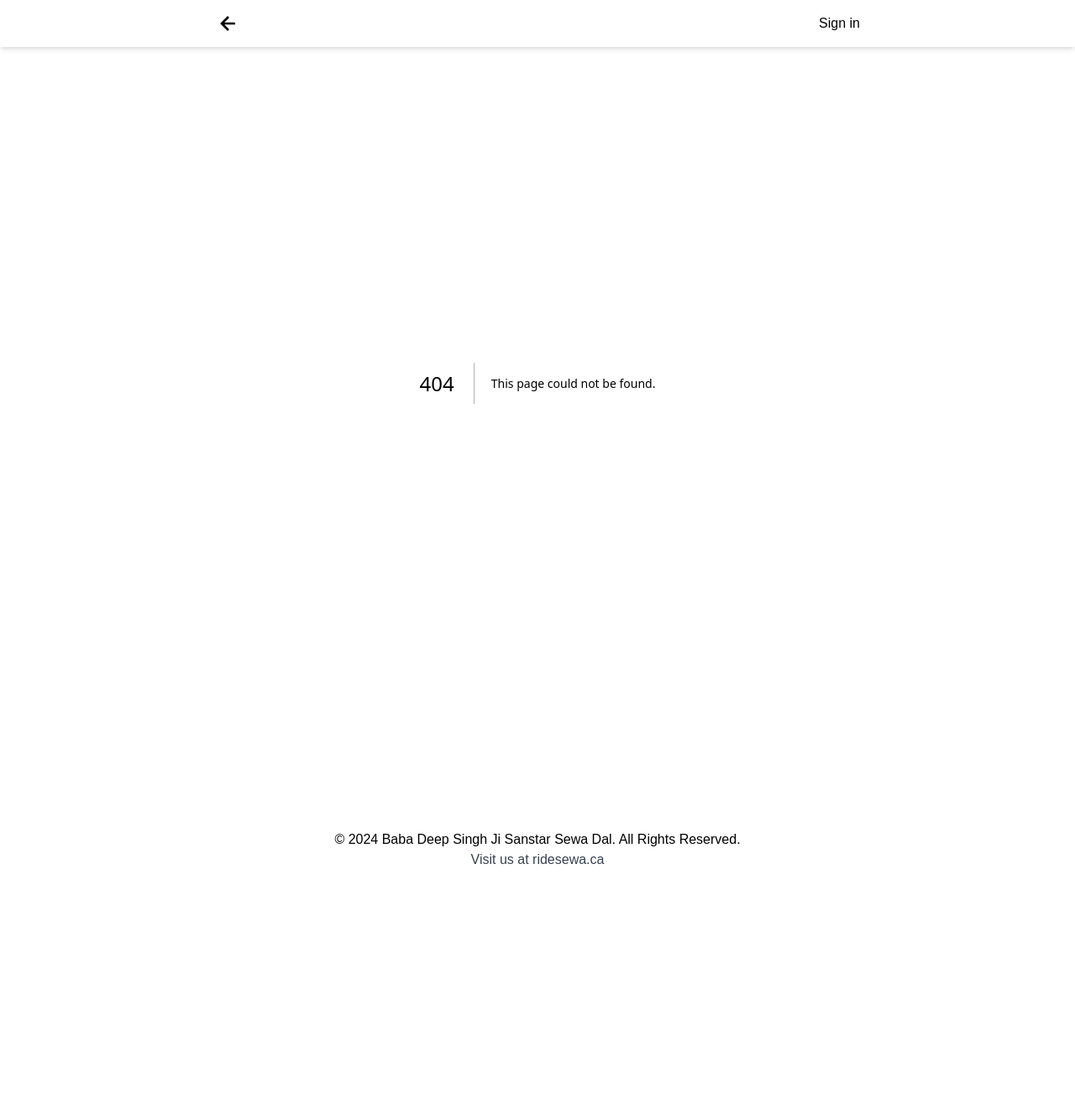
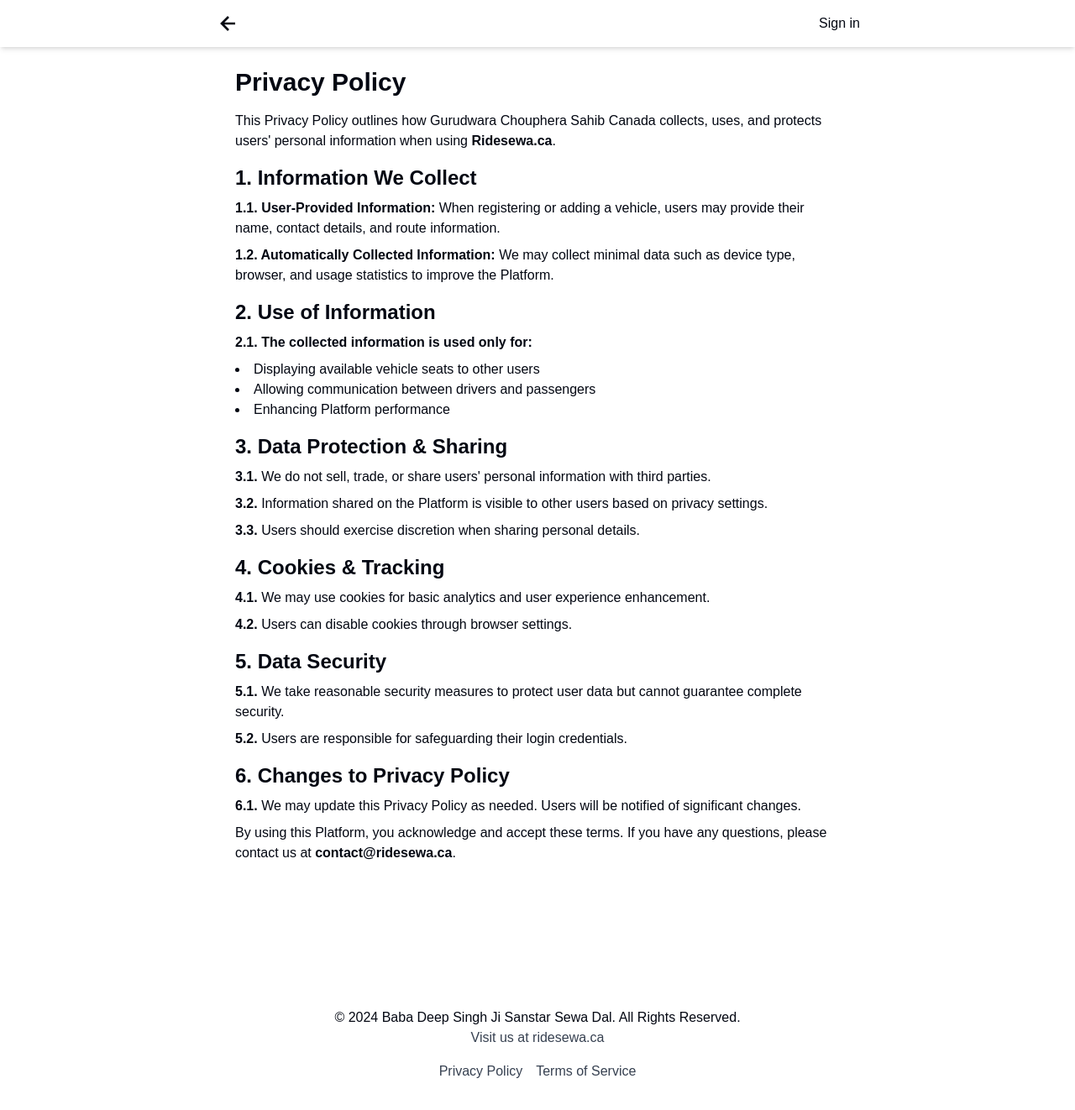
Before and after one commit to gursewak8427/rideshare, a Next.js app: page /privacy in a window 1280 px wide. Before the commit this address had no page. Shown: the top 1322 px of the page at 84% size. Before the commit the page ends 1036 px from the top, so only its background shows below. Built offline with nearby package versions, Linux system fonts and the light colour scheme.

Commit message:
feat: terms and policy

```diff
--- a/app/layout.tsx
+++ b/app/layout.tsx
@@ -36,14 +36,17 @@
           <div className="max-w-3xl pb-[100px] min-h-[90vh] relative mx-auto">
             {children}
           </div>
-          {/* Footer Navigation */}
-          <footer className="text-center mt-8">
+          <footer className="text-center mt-8 mb-[100px]">
             <p>
               &copy; {new Date().getFullYear()} Baba Deep Singh Ji Sanstar Sewa Dal. All Rights Reserved.
             </p>
             <p className="text-gray-700">
               Visit us at <Link href="https://www.ridesewa.ca">ridesewa.ca</Link>
             </p>
+            <div className="mt-4">
+              <Link href="/privacy" className="mx-2 text-gray-700">Privacy Policy</Link>
+              <Link href="/terms" className="mx-2 text-gray-700">Terms of Service</Link>
+            </div>
           </footer>
         </Authlaoyut>
       </body>
--- a/app/myrides/[id]/page.jsx
+++ b/app/myrides/[id]/page.jsx
@@ -7,7 +7,7 @@
 
   return (
     <>
-      <RideDetails data={data}></RideDetails>
+      <RideDetails data={{ ...data, _id: data?._id?.toString(), }}></RideDetails>
     </>
   );
 };
--- a/app/myrides/page.tsx
+++ b/app/myrides/page.tsx
@@ -23,6 +23,7 @@
 
   useEffect(() => {
     getMyRides();
+    console.log("hello")
   }, []);
 
   return (
@@ -42,8 +43,8 @@
                   {ride.routetype === "go"
                     ? `${ride.location} to Gurudwara Sahib`
                     : ride.routetype === "back"
-                    ? `Gurudwara Sahib to ${ride.location}`
-                    : "Invalid route type"}
+                      ? `Gurudwara Sahib to ${ride.location}`
+                      : "Invalid route type"}
                 </h1>
                 <p className="text-xs text-gray-600">
                   {/* Safe client-side datetime formatting */}
--- /dev/null
+++ b/app/privacy/page.jsx
@@ -0,0 +1,35 @@
+export default () => {
+    return (
+        <div className="p-6 max-w-4xl mx-auto">
+            <h1 className="text-3xl font-bold mb-4">Privacy Policy</h1>
+            <p className="mb-4">
+                This Privacy Policy outlines how Gurudwara Chouphera Sahib Canada collects, uses, and protects users' personal information when using <span className="font-semibold">Ridesewa.ca</span>.
+            </p>
+            <h2 className="text-2xl font-semibold mb-2">1. Information We Collect</h2>
+            <p className="mb-2"><span className="font-semibold">1.1. User-Provided Information:</span> When registering or adding a vehicle, users may provide their name, contact details, and route information.</p>
+            <p className="mb-4"><span className="font-semibold">1.2. Automatically Collected Information:</span> We may collect minimal data such as device type, browser, and usage statistics to improve the Platform.</p>
+            <h2 className="text-2xl font-semibold mb-2">2. Use of Information</h2>
+            <p className="mb-2"><span className="font-semibold">2.1. The collected information is used only for:</span></p>
+            <ul className="list-disc list-inside mb-4">
+                <li>Displaying available vehicle seats to other users</li>
+                <li>Allowing communication between drivers and passengers</li>
+                <li>Enhancing Platform performance</li>
+            </ul>
+            <h2 className="text-2xl font-semibold mb-2">3. Data Protection & Sharing</h2>
+            <p className="mb-2"><span className="font-semibold">3.1.</span> We do not sell, trade, or share users' personal information with third parties.</p>
+            <p className="mb-2"><span className="font-semibold">3.2.</span> Information shared on the Platform is visible to other users based on privacy settings.</p>
+            <p className="mb-4"><span className="font-semibold">3.3.</span> Users should exercise discretion when sharing personal details.</p>
+            <h2 className="text-2xl font-semibold mb-2">4. Cookies & Tracking</h2>
+            <p className="mb-2"><span className="font-semibold">4.1.</span> We may use cookies for basic analytics and user experience enhancement.</p>
+            <p className="mb-4"><span className="font-semibold">4.2.</span> Users can disable cookies through browser settings.</p>
+            <h2 className="text-2xl font-semibold mb-2">5. Data Security</h2>
+            <p className="mb-2"><span className="font-semibold">5.1.</span> We take reasonable security measures to protect user data but cannot guarantee complete security.</p>
+            <p className="mb-4"><span className="font-semibold">5.2.</span> Users are responsible for safeguarding their login credentials.</p>
+            <h2 className="text-2xl font-semibold mb-2">6. Changes to Privacy Policy</h2>
+            <p className="mb-2"><span className="font-semibold">6.1.</span> We may update this Privacy Policy as needed. Users will be notified of significant changes.</p>
+            <p className="mb-4">
+                By using this Platform, you acknowledge and accept these terms. If you have any questions, please contact us at <span className="font-semibold">contact@ridesewa.ca</span>.
+            </p>
+        </div>
+    );
+}
--- /dev/null
+++ b/app/terms/page.jsx
@@ -0,0 +1,39 @@
+export default () => {
+    return (
+        <div className="p-6 min-h-screen">
+            <div className="max-w-4xl mx-auto">
+                <h1 className="text-2xl font-bold mb-4">Terms and Conditions</h1>
+                {/* <p className="mb-4">Effective Date: [Insert Date]</p> */}
+                <p className="mb-4">
+                    Welcome to the <span className="font-semibold">Ridesewa.ca</span> website. This Platform is operated by Gurudwara Chouphera Sahib, Canada (ਧੰਨ ਧੰਨ ਬਾਬਾ ਦੀਪ ਸਿੰਘ ਜੀ ਸੰਤਸਰ ਸੇਵਾ ਦਲ) and is designed to facilitate users in finding and offering free seats in vehicles for specific routes. By accessing or using this Platform, you agree to comply with and be bound by the following Terms and Conditions. If you do not agree with any part of these terms, please do not use this Platform.
+                </p>
+                <h2 className="text-xl font-semibold mb-2">1. Use of the Platform</h2>
+                <ul className="list-disc list-inside mb-4">
+                    <li>This Platform is intended solely for helping users find and offer free seats in vehicles for commuting purposes.</li>
+                    <li>No monetary transactions, charges, or commercial activities are allowed through the Platform.</li>
+                    <li>Users must be at least 18 years old or have parental/guardian consent to use this Platform.</li>
+                </ul>
+                <h2 className="text-xl font-semibold mb-2">2. User Responsibilities</h2>
+                <ul className="list-disc list-inside mb-4">
+                    <li>Users who list their vehicles must ensure the accuracy of information provided, including availability, routes, and contact details.</li>
+                    <li>Passengers must respect the vehicle owner’s conditions and communicate responsibly.</li>
+                    <li>The Platform does not verify the identity of users or the condition of vehicles; users must exercise caution and discretion when arranging rides.</li>
+                    <li>Users agree not to use the Platform for unlawful activities, harassment, or any other behavior that violates local laws.</li>
+                </ul>
+                <h2 className="text-xl font-semibold mb-2">3. Liability Disclaimer</h2>
+                <ul className="list-disc list-inside mb-4">
+                    <li>The Platform acts only as a facilitator for connecting users and does not assume responsibility for ride arrangements, user behavior, or vehicle safety.</li>
+                    <li>Gurudwara Chouphera Sahib Canada shall not be liable for any accidents, disputes, miscommunications, or other issues arising from ride arrangements.</li>
+                </ul>
+                <h2 className="text-xl font-semibold mb-2">4. Termination of Use</h2>
+                <ul className="list-disc list-inside mb-4">
+                    <li>The Platform reserves the right to suspend or terminate any user account if found violating these terms.</li>
+                </ul>
+                <h2 className="text-xl font-semibold mb-2">5. Modifications to Terms</h2>
+                <ul className="list-disc list-inside mb-4">
+                    <li>The Platform may update these Terms and Conditions from time to time. Users will be notified of any significant changes.</li>
+                </ul>
+            </div>
+        </div>
+    );
+}
```
Also changed, not shown: app/auth/forgotpassword/page.tsx (+4 -8 lines).
